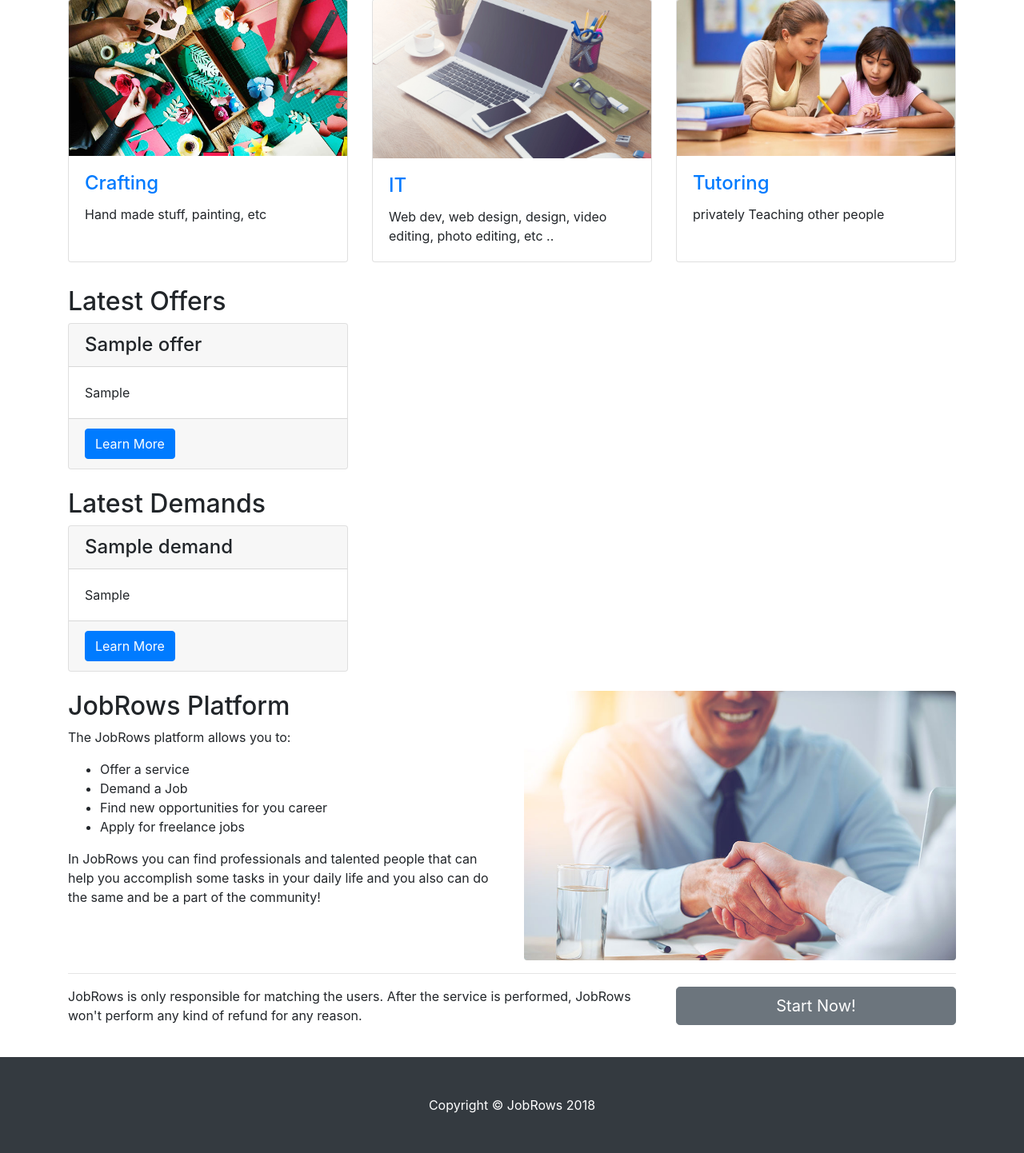
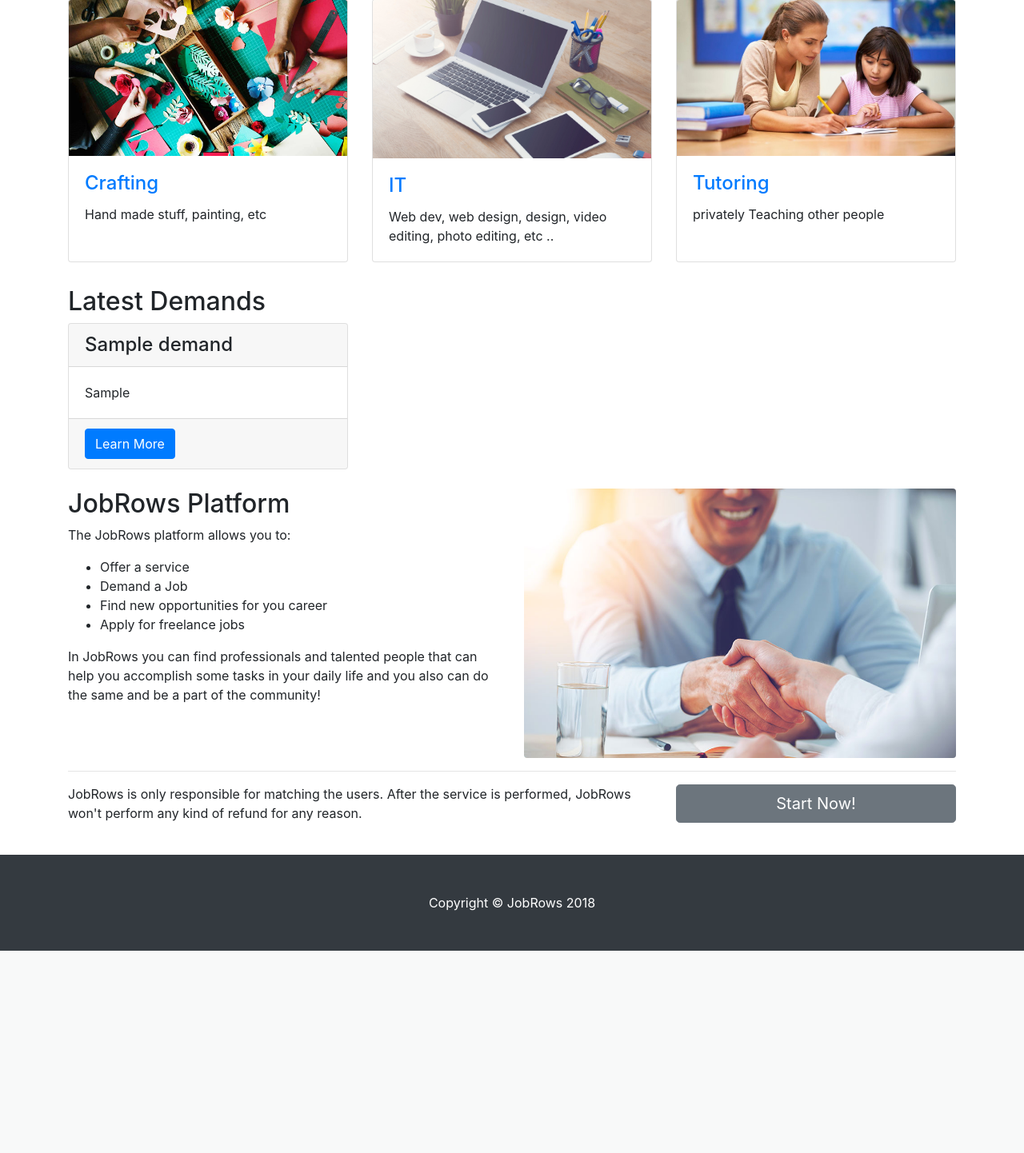
Before and after one commit to bya97tn/JobRows, a PHP site: page / in a window 1280 px wide. Shown: the part 673-2115 px from the top of the page at 80% size. After the commit the page ends 1862 px from the top, so only its background shows below. Run offline with PHP 8.4, Linux system fonts and the light colour scheme; data comes from the database, SQL or seed files in the repository; tables that the repository leaves empty hold one stand-in row (values such as "Sample post").

Commit message:
Update index.php

```diff
--- a/index.php
+++ b/index.php
@@ -1,6 +1,6 @@
 <?php
   session_start();
-  $link = mysqli_connect("localhost", "root", "", "jobrows");
+  $link = mysqli_connect("localhost", "id5480032_jobrows", "jobrows", "id5480032_jobrows");
             if (!$link) {
                 echo "Error: Unable to connect to MySQL." . PHP_EOL;
                 echo "Debugging errno: " . mysqli_connect_errno() . PHP_EOL;
@@ -152,36 +152,6 @@
       <!-- /.row -->
 
       <!-- Portfolio Section -->
-      <h2>Latest Offers</h2>
-      <div class="row">
-        <?php
-        $res3=mysqli_query($link,"SELECT* FROM offer WHERE open=1 ORDER BY date_time DESC");
-        $i=0;
-        while($row3=mysqli_fetch_array($res3) and $i<3)
-        {
-        $id=$row3['id'];
-        $title=$row3['title'];
-        $des=$row3['des'];
-        $i++;
-        ?>
-        <div class="col-lg-4 mb-4">
-          <div class="card h-100">
-            <h4 class="card-header"><?php echo $title; ?></h4>
-            <div class="card-body">
-              <p class="card-text"><?php echo $des; ?></p>
-            </div>
-            <div class="card-footer">
-              <a href="offerpage.php?offer=<?php echo $id; ?>" class="btn btn-primary">Learn More</a>
-            </div>
-          </div>
-        </div>
-        <?php
-        }
-        ?>
-      </div>
-      <!-- /.row -->
-
-      <!-- Portfolio Section -->
       <h2>Latest Demands</h2>
       <div class="row">
         <?php
@@ -201,7 +171,7 @@
               <p class="card-text"><?php echo $des; ?></p>
             </div>
             <div class="card-footer">
-              <a href="demandpage.php?offer=<?php echo $id; ?>" class="btn btn-primary">Learn More</a>
+              <a href="demandpage.php?demand=<?php echo $id; ?>" class="btn btn-primary">Learn More</a>
             </div>
           </div>
         </div>
```
